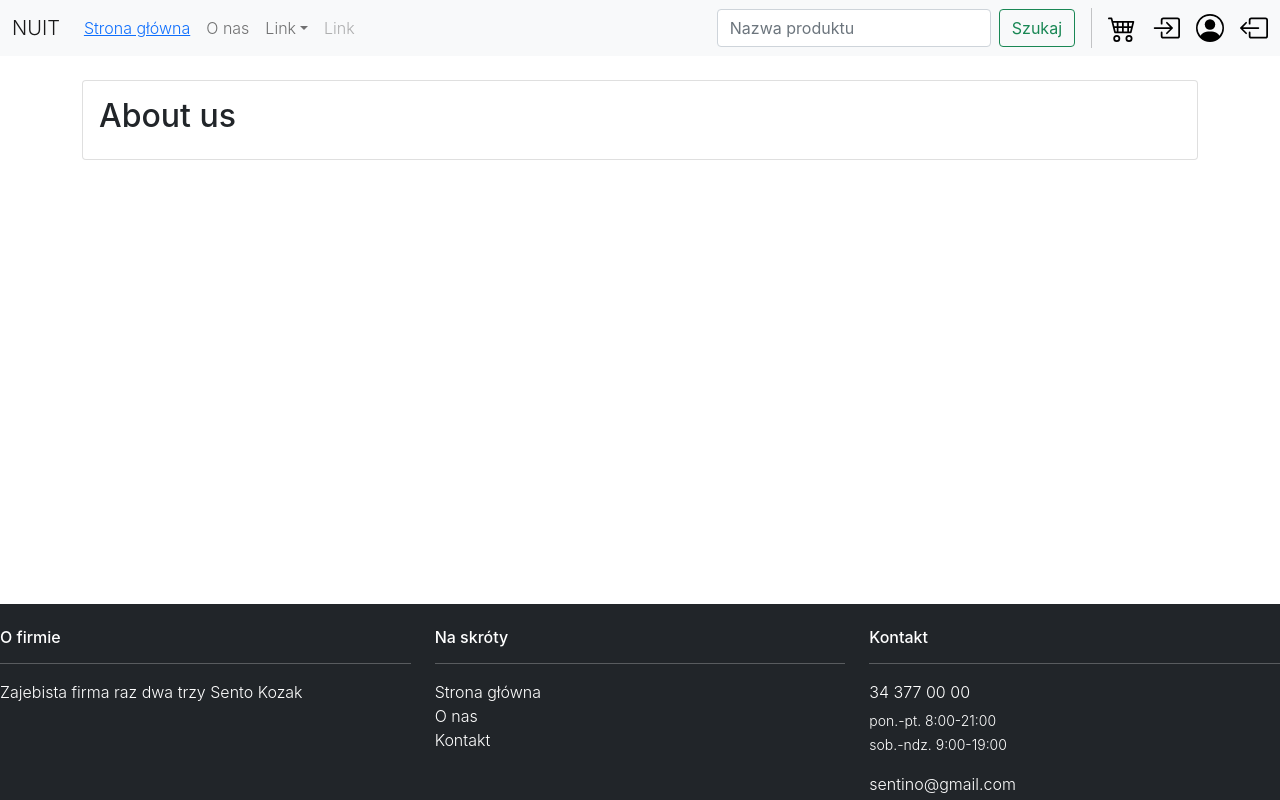
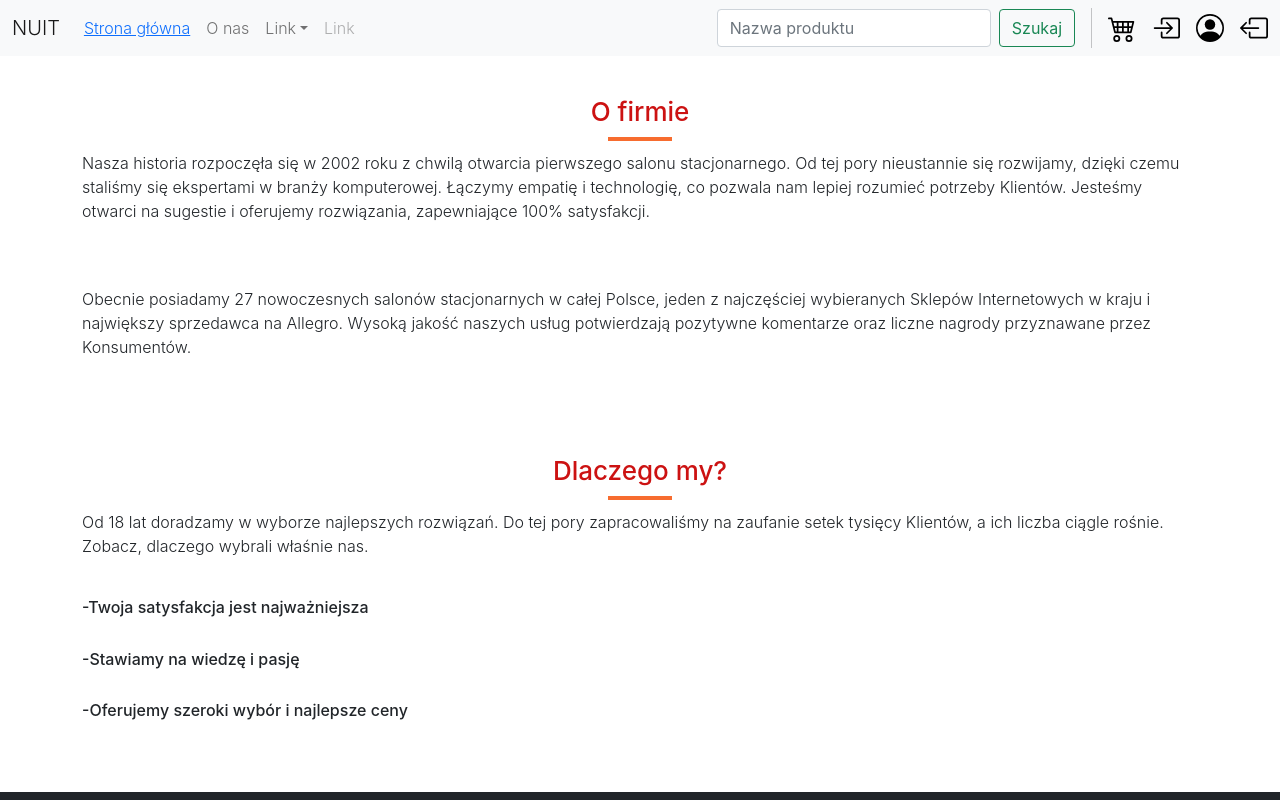
Before and after one commit to bdaf/Internet_shop, a React (Create React App) app in the folder frontend/: page /about in a window 1280 px wide. Shown: the top 800 px of the page. Built offline with nearby package versions, Linux system fonts and the light colour scheme.

Commit message:
about us page finished

```diff
--- a/frontend/src/App.css
+++ b/frontend/src/App.css
@@ -38,7 +38,7 @@
 }
 
 #footer{
-  position:absolute;
+  position:fixed;
   left:0;
   bottom:0;
   right:0;
@@ -51,3 +51,25 @@
 .footer a:hover{
   color: gray;
 }
+
+.spl{
+padding-left: 5px;
+}
+
+.sp{
+  padding-top: 40px;
+  padding-bottom: 40px;
+}
+
+.main-heading{
+  color: rgb(204,18,18);
+  font-size: 26px;
+}
+
+.underline{
+  height: 04px;
+  width: 4rem;
+  background-color: #f76c2f;
+  margin-top: 10px;
+  margin-bottom: 10px;
+}
--- a/frontend/src/App.js
+++ b/frontend/src/App.js
@@ -5,6 +5,7 @@ import Register from './pages/Register/Register';
 import Login from './pages/Login/Login';
 import ProductDetails from './pages/ProductDetails/ProductDetails';
 import About from './pages/About/About';
+import Contact from './pages/Contact/Contact';
 
 import './App.css';
 
@@ -14,6 +15,7 @@ function App() {
     <Routes>
       <Route path="/" element={<Home />} />
       <Route path="/about" element={<About />} />
+      <Route path="/contact" element={<Contact />} />
       <Route path="/login" element={<Login />} />
       <Route path="/register" element={<Register />} />
       <Route path="/detail/:id" element={<ProductDetails />} />
--- a/frontend/src/components/Footer/Footer.js
+++ b/frontend/src/components/Footer/Footer.js
@@ -3,7 +3,7 @@ import { NavLink, Link } from "react-router-dom";
 
 function Footer() {
     return (
-            <section className="section footer bg-dark text-white">
+            <section className="section spl footer bg-dark text-white">
                 <div className="container>">
                     <div className="row">
                         <div className="col-md-4 mt-4">
--- a/frontend/src/pages/About/About.js
+++ b/frontend/src/pages/About/About.js
@@ -6,16 +6,44 @@ function About() {
     return (
         <div>
         <Navbar search={true} />
+    <section className="section sp">
+        <div className="container">
+            <div className="row">
+                <div className="col-md-12 text-center">
+                        <h1 className="main-heading">O firmie</h1>
+                        <div className="underline mx-auto"></div>
+                        <p style={{ textAlign: 'left' }}>
+                        Nasza historia rozpoczęła się w 2002 roku z chwilą otwarcia pierwszego salonu stacjonarnego. Od tej pory nieustannie się rozwijamy, dzięki czemu staliśmy się ekspertami w branży komputerowej. Łączymy empatię i technologię, co pozwala nam lepiej rozumieć potrzeby Klientów. Jesteśmy otwarci na sugestie i oferujemy rozwiązania, zapewniające 100% satysfakcji.
+                        </p>
+                        <br/>
+                        <br/>
+                        <p style={{ textAlign: 'left' }}>
+                        Obecnie posiadamy 27 nowoczesnych salonów stacjonarnych w całej Polsce, jeden z najczęściej wybieranych Sklepów Internetowych w kraju i największy sprzedawca na Allegro. Wysoką jakość naszych usług potwierdzają pozytywne komentarze oraz liczne nagrody przyznawane przez Konsumentów.
+                        </p>
 
-        <div className="container">
-            <div className="card mt-4">
-                <div className="card-body">
-                    <h2>About us</h2>
                 </div>
             </div>
+        </div>
+    </section>
 
+    <section className="section sp bg-c-light">
+        <div className="container">
+            <div className="row">
+                <div className="col-md-12 text-center">
+                        <h1 className="main-heading">Dlaczego my?</h1>
+                        <div className="underline mx-auto"></div>
+                        <p style={{ textAlign: 'left' }}>Od 18 lat doradzamy w wyborze najlepszych rozwiązań. Do tej pory zapracowaliśmy na zaufanie setek tysięcy Klientów, a ich liczba ciągle rośnie. Zobacz, dlaczego wybrali właśnie nas.</p>
+                        <br/>
+                        <h6 style={{ textAlign: 'left' }}>-Twoja satysfakcja jest najważniejsza</h6><br/>
+                        <h6 style={{ textAlign: 'left' }}>-Stawiamy na wiedzę i pasję</h6><br/>
+                        <h6 style={{ textAlign: 'left' }}>-Oferujemy szeroki wybór i najlepsze ceny</h6><br/>
+                </div>
+
+            </div>
         </div>
-        <footer class="footer" id="footer"><Footer/></footer>
+    </section>
+
+        <Footer/>
         </div>
 
     )
--- /dev/null
+++ b/frontend/src/pages/Contact/Contact.js
@@ -0,0 +1,53 @@
+import React from 'react'
+import Navbar from "../../components/Navbar/Navbar";
+import Footer from "../../components/Footer/Footer";
+
+
+function Contact() {
+    return (
+        <div>
+        <Navbar search={true} />
+    <section className="section sp">
+        <div className="container">
+            <div className="row">
+                <div className="col-md-12 text-center">
+                        <h1 className="main-heading">O firmie</h1>
+                        <div className="underline mx-auto"></div>
+                        <p style={{ textAlign: 'left' }}>
+                        Nasza historia rozpoczęła się w 2002 roku z chwilą otwarcia pierwszego salonu stacjonarnego. Od tej pory nieustannie się rozwijamy, dzięki czemu staliśmy się ekspertami w branży komputerowej. Łączymy empatię i technologię, co pozwala nam lepiej rozumieć potrzeby Klientów. Jesteśmy otwarci na sugestie i oferujemy rozwiązania, zapewniające 100% satysfakcji.
+                        </p>
+                        <br/>
+                        <br/>
+                        <p style={{ textAlign: 'left' }}>
+                        Obecnie posiadamy 27 nowoczesnych salonów stacjonarnych w całej Polsce, jeden z najczęściej wybieranych Sklepów Internetowych w kraju i największy sprzedawca na Allegro. Wysoką jakość naszych usług potwierdzają pozytywne komentarze oraz liczne nagrody przyznawane przez Konsumentów.
+                        </p>
+
+                </div>
+            </div>
+        </div>
+    </section>
+
+    <section className="section sp bg-c-light">
+        <div className="container">
+            <div className="row">
+                <div className="col-md-12 text-center">
+                        <h1 className="main-heading">Dlaczego my?</h1>
+                        <div className="underline mx-auto"></div>
+                        <p style={{ textAlign: 'left' }}>Od 18 lat doradzamy w wyborze najlepszych rozwiązań. Do tej pory zapracowaliśmy na zaufanie setek tysięcy Klientów, a ich liczba ciągle rośnie. Zobacz, dlaczego wybrali właśnie nas.</p>
+                        <br/>
+                        <h6 style={{ textAlign: 'left' }}>-Twoja satysfakcja jest najważniejsza</h6><br/>
+                        <h6 style={{ textAlign: 'left' }}>-Stawiamy na wiedzę i pasję</h6><br/>
+                        <h6 style={{ textAlign: 'left' }}>-Oferujemy szeroki wybór i najlepsze ceny</h6><br/>
+                </div>
+
+            </div>
+        </div>
+    </section>
+
+        <Footer/>
+        </div>
+
+    )
+}
+
+export default Contact
--- a/frontend/src/pages/Home/Home.js
+++ b/frontend/src/pages/Home/Home.js
@@ -4,6 +4,7 @@ import axios from 'axios';
 import Navbar from "../../components/Navbar/Navbar";
 import Offer from "./components/Offer/Offer";
 import Product from "./components/Product/Product";
+import Footer from "../../components/Footer/Footer";
 
 const Home = () => {
     const [products, setProducts] = useState(null)
@@ -56,6 +57,7 @@ const Home = () => {
                     {contextProduct}
                 </Row>
             </div>
+            <Footer/>
         </div>
     );
 }
```
